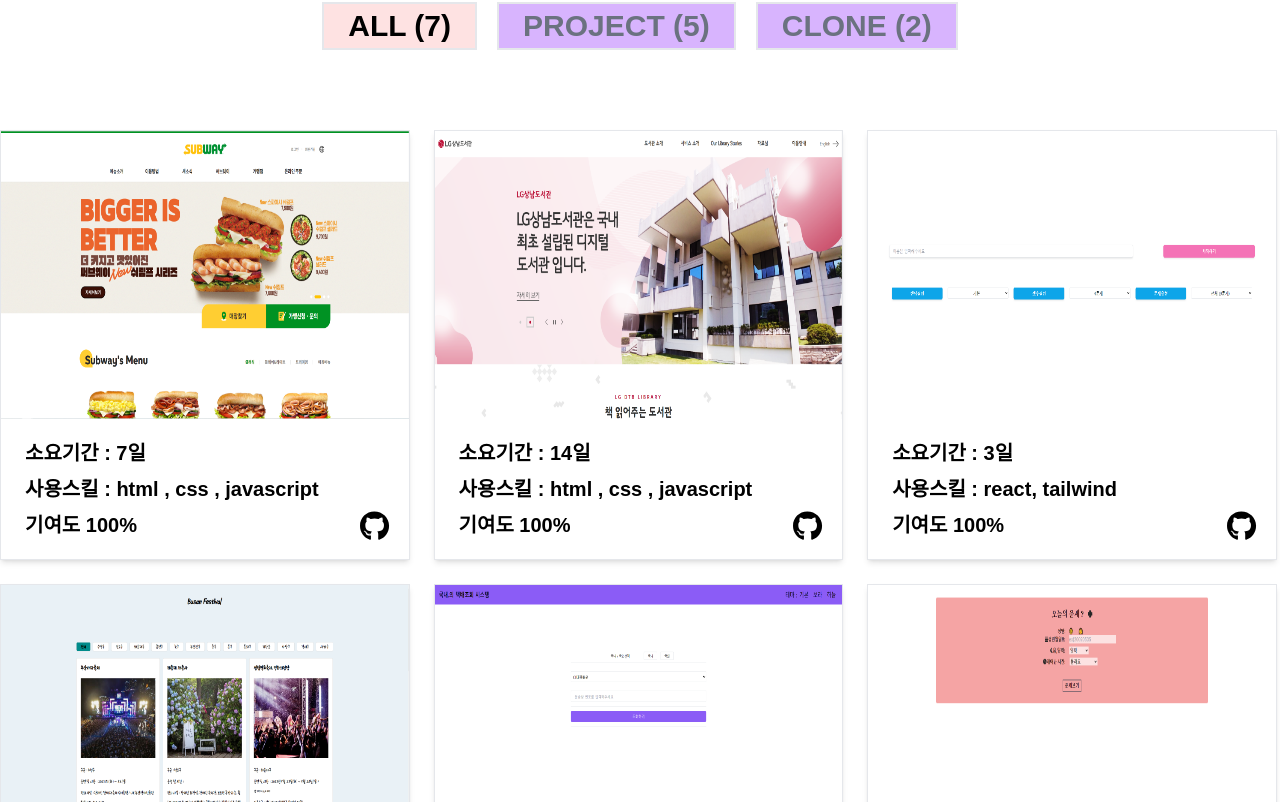
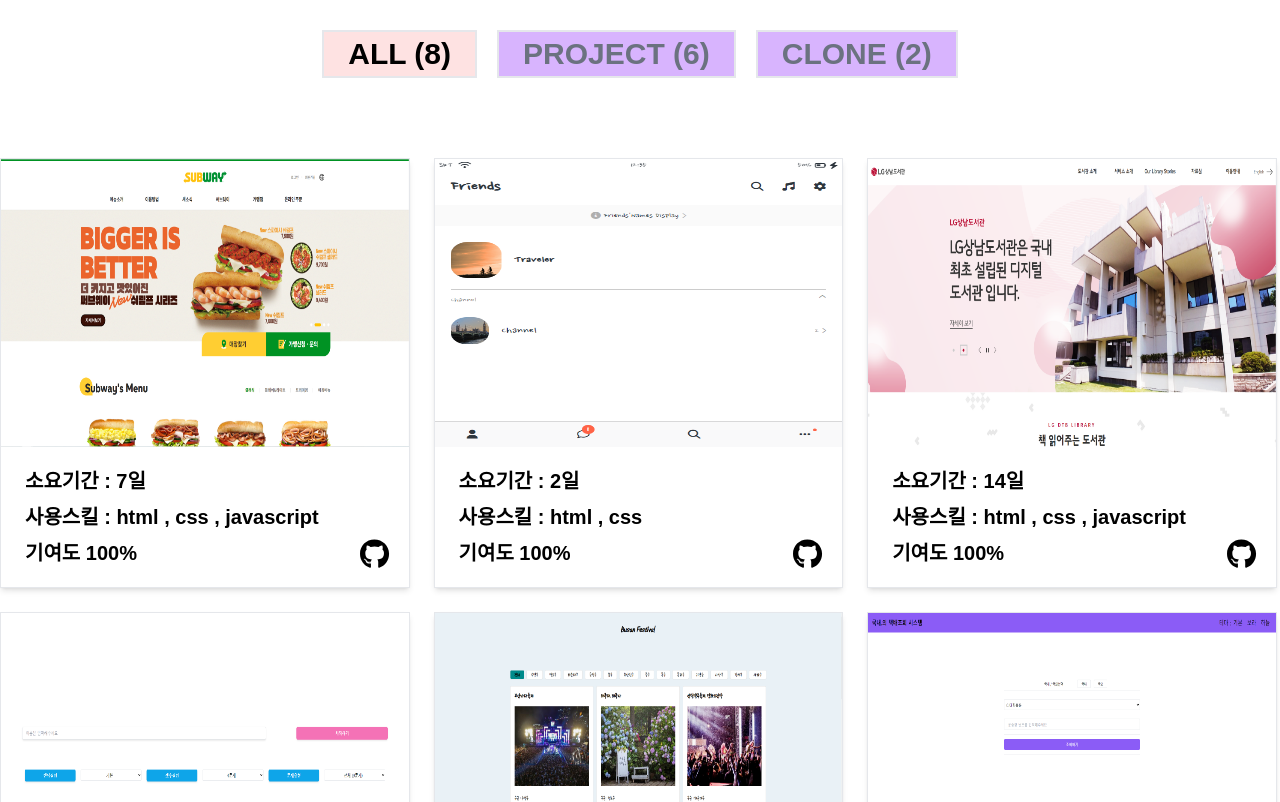
Before and after one commit to flysofts/portfolio, a React (Create React App) app: page / in a window 1280 px wide. Shown: the part 3266-4068 px from the top of the page. Built offline with nearby package versions, Linux system fonts and the light colour scheme; a web font is replaced by a local one.

Commit message:
work 수정

```diff
--- a/src/components/About.js
+++ b/src/components/About.js
@@ -56,15 +56,15 @@
   return (
     <div name="ABOUT" className={`w-full ${darkMode ? 'dark' : ''}`}>
       <div className='dark:bg-neutral-600 dark:text-white'>
-        <div className='text-center w-52 text-6xl  m-auto pt-32 mb-24 font-bold font-omyu border-solid border-b-4 border-red-300 text-gray-500 dark:text-white dark:border-red-50'>About</div>
+        <div className='text-center w-52 text-6xl  m-auto pt-32 mb-24 font-bold  border-solid border-b-4 border-red-300 text-gray-500 dark:text-white dark:border-red-50'>About</div>
         <div className='max-w-7xl flex flex-wrap justify-center lg:flex-nowrap m-auto pb-40'>
           <div>
-            <p className='sm:text-sm md:text-lg text-center lg:text-3xl py-7 mt-24 font-omyu'>안녕하세요<span className='text-2xl mx-2'>🖐</span> 저는 주니어 프론트 개발자 박지환입니다.</p>
-            <p className='px-10 sm:text-sm md:text-lg text-center py-5 lg:text-3xl font-omyu in_text text'>새로운 기술을 배우고 문제를 해결하여 원하는 것을 구현하였을때
+            <p className='sm:text-sm md:text-lg text-center lg:text-3xl py-7 mt-24'>안녕하세요<span className='text-2xl mx-2'>🖐</span> 저는 주니어 프론트 개발자 박지환입니다.</p>
+            <p className='px-10 sm:text-sm md:text-lg text-center py-5 lg:text-3xl  in_text text'>새로운 기술을 배우고 문제를 해결하여 원하는 것을 구현하였을때
             <p>성취감을 느끼고 모든일에 최선을 다합니다.</p>
             <p className=' font-bold'>중요한건 꺾이지않는 마음 !</p></p>
-            <p className='sm:text-sm md:text-lg text-center lg:text-3xl  font-omyu'></p>
-            <p className='sm:text-sm md:text-lg text-center lg:text-3xl py-10 font-omyu'>모든일에 두려움을 가지기보단 재미를 찾고 있습니다.
+            <p className='sm:text-sm md:text-lg text-center lg:text-3xl'></p>
+            <p className='sm:text-sm md:text-lg text-center lg:text-3xl py-10'>모든일에 두려움을 가지기보단 재미를 찾고 있습니다.
             <p>지속적인 학습으로 앞으로의 프론트 개발자의 길을 걷겠습니다.</p>
             </p>
 
@@ -77,8 +77,8 @@
                     <div>
                     <FontAwesomeIcon className='absolute top-7 left-4 text-2xl' icon={e.icon} />
                     <div>
-                    <p className='text-2xl font-bold pb-3 font-pretty max-sm:text-base font-omyu'>{e.title}</p>
-                    <p className='text-xl font-pretty max-sm:text-xs font-omyu'>{e.desc}
+                    <p className='text-2xl font-bold pb-3 font-pretty max-sm:text-base'>{e.title}</p>
+                    <p className='text-xl font-pretty max-sm:text-xs'>{e.desc}
                     <p>{e.desc2}</p>
                     <p>{e.desc3}</p>
                     <p>{e.desc4}</p>
--- a/src/components/Contact.js
+++ b/src/components/Contact.js
@@ -35,7 +35,7 @@
       <div name="CONTACT" className={`w-full ${darkMode ? 'dark' : ''}`}>
         <div className='dark:bg-neutral-600 dark:text-white'>
           <div className='pt-24'>
-            <p className='text-center w-52 text-6xl  m-auto mt-32 mb-48 font-bold font-omyu border-solid border-b-4 border-red-300 text-gray-500 dark:text-white dark:border-red-50 '>Contact</p>
+            <p className='text-center w-52 text-6xl  m-auto mt-32 mb-48 font-bold  border-solid border-b-4 border-red-300 text-gray-500 dark:text-white dark:border-red-50 '>Contact</p>
             <div>
               <div className='flex justify-center pb-10 gap-10'>
                 <a href='https://github.com/flysofts' target='_blank'>
@@ -50,7 +50,7 @@
               </div>
               <p className='text-center font-bold text-xl px-10'>Thank you for visiting my portfolio</p>
               <div className='relative'>
-                <div className=' text-center text-xl font-pretty mt-20 py-5 text-white bg-black dark:bg-neutral-700'>&copy;2023 PARKJIHAWN. all rights reserved.</div>
+                <div className=' text-center text-xl mt-20 py-5 text-white bg-black dark:bg-neutral-700'>&copy;2023 PARKJIHAWN. all rights reserved.</div>
                 {
                   btnActive &&
                   <>
--- a/src/components/Skill.js
+++ b/src/components/Skill.js
@@ -173,13 +173,13 @@
     <>
       <div name="SKILL" className={` ${darkMode ? 'dark' : ''}`}>
         <div className='dark:bg-neutral-600  '>
-          <div className="text-center w-52 text-6xl  m-auto pt-32 mb-24 font-bold font-omyu border-solid border-b-4 border-red-300 text-gray-500 dark:text-white dark:border-red-50">Skills</div>
+          <div className="text-center w-52 text-6xl  m-auto pt-32 mb-24 font-bold border-solid border-b-4 border-red-300 text-gray-500 dark:text-white dark:border-red-50">Skills</div>
 
 
           <div className='max-w-7xl m-auto max-xl:flex max-xl:max-w-2xl'>
           <div className=' m-auto flex max-xl:flex-col mt-10 front'>
             <div className='w-32 h-32 mb-10 border-solid border-8 border-indigo-400 rounded-full  relative bg-white cursor-pointer' onClick={() => setShowFrontEnd(!showFrontEnd)}>
-              <div className='absolute top-10 left-6 font-omyu text-lg' >Front-End</div>
+              <div className='absolute top-10 left-6 text-lg' >Front-End</div>
             </div>
             {
                showFrontEnd && frontEnd.slice(0, currentFrontEndIndex).map((e, i) => {
@@ -194,7 +194,7 @@
           </div>
           <div className=' m-auto flex max-xl:flex-col mt-10 backend'>
             <div className='w-32 h-32 mb-10 border-solid border-8 border-indigo-400 rounded-full  relative bg-white cursor-pointer' onClick={() => setshowBackEnd(!showBackEnd)}>
-              <div className='absolute top-10 left-6 font-omyu text-lg '>Back-End</div>
+              <div className='absolute top-10 left-6 text-lg '>Back-End</div>
             </div>
             {
               showBackEnd && backEnd.slice(0, currentBackEndIndex).map((e, i) => {
@@ -211,7 +211,7 @@
           </div>
           <div className=' m-auto flex max-xl:flex-col tools mt-10 pb-28'>
             <div className='w-32 h-32 mb-10 border-solid border-8 border-indigo-400 rounded-full relative bg-white cursor-pointer' onClick={() => setshowTools(!showTools)}>
-              <div className='absolute top-10 left-9 font-omyu text-lg'>Tools</div>
+              <div className='absolute top-10 left-9 text-lg'>Tools</div>
             </div>
             {
               showTools && tools.slice(0, currentToolsIndex).map((e, i) => {
--- a/src/components/Work.js
+++ b/src/components/Work.js
@@ -24,6 +24,16 @@
       "github": "https://github.com/flysofts/subway",
       "type": "clone",
 
+    },
+    {
+      "img": "kakaotalk.PNG",
+      "title": "CLONE",
+      "date": "소요기간 : 2일",
+      "skill": "html , css",
+      "desc": "기여도 100%",
+      "icon": faTag,
+      "type": "webapp",
+      "github": "https://github.com/flysofts/flysofts.github.io",
     },
     {
       "img": "library.PNG",
--- a/src/index.css
+++ b/src/index.css
@@ -69,5 +69,8 @@
  text-decoration-color: red;
 
 
+}
 
+body{
+  font-family: omyu_pretty;
 }
```
Also changed, not shown: public/kakaotalk.PNG (added), public/lucky.PNG.
